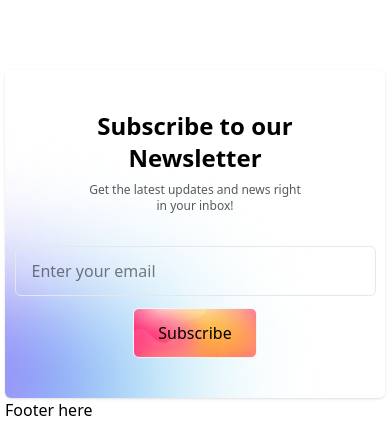
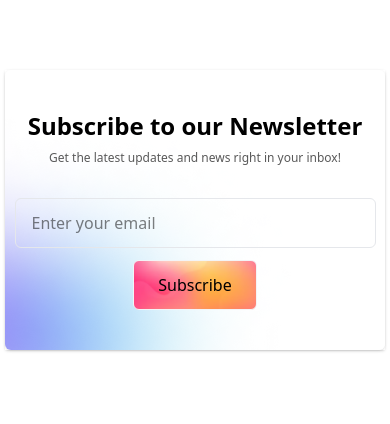
Before and after one commit to aminur-git/select-your-xi, a React (Vite) app: page / in a window 390 px wide. Shown: the part 3787-4211 px from the top of the page. After the commit the page ends 4142 px from the top, so only its background shows below. Built offline with nearby package versions, Linux system fonts and the light colour scheme.

Commit message:
Update style of NewsLatter

```diff
--- a/src/Footer/Footer.jsx
+++ b/src/Footer/Footer.jsx
@@ -3,7 +3,7 @@ import React from 'react';
 const Footer = () => {
     return (
         <div>
-            Footer here
+
         </div>
     );
 };
--- a/src/Newsletter/NewsLater.jsx
+++ b/src/Newsletter/NewsLater.jsx
@@ -5,14 +5,14 @@ import btn_bg from "../assets/btn-bg.jpg";
 
 const NewsLater = () => {
   return (
-    <div className="">
+    <div className="shadow">
       <div
         style={{
           backgroundImage: `url(${overlay}), url(${background}) `,
           backgroundRepeat: "no-repeat, no-repeat",
           backgroundSize: "cover, cover",
         }}
-        className="flex flex-col justify-center items-center text-center max-w-2xl mx-auto shadow px-20 py-10 space-y-8 rounded-md"
+        className="flex flex-col justify-center items-center text-center max-w-2xl mx-auto shadow md:px-20 py-10 space-y-8 rounded-md"
       >
         <div className="space-y-2">
           <h1 className="text-2xl md:text-3xl font-bold ">Subscribe to our Newsletter</h1>
```
